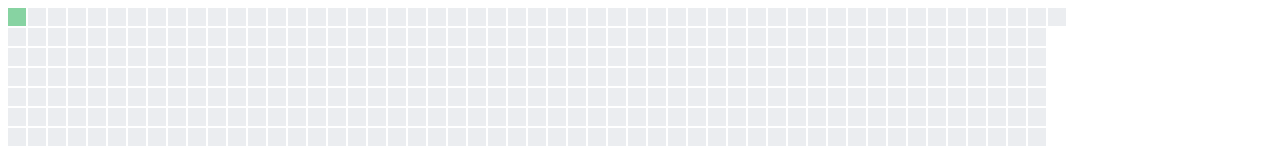
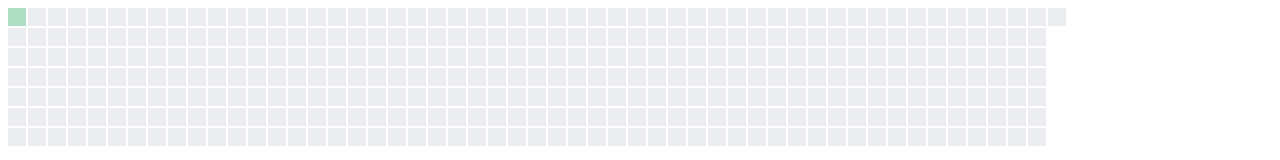
Before and after one commit to yuleicul/what-did-you-do-today, a SvelteKit app: page / in a window 1280 px wide. Shown: the top 160 px of the page. Built offline with nearby package versions, Linux system fonts and the light colour scheme.

Commit message:
Update +page.server.js

```diff
--- a/src/routes/+page.server.js
+++ b/src/routes/+page.server.js
@@ -19,20 +19,16 @@ export function load() {
     svelte: 'vscode-icons:file-type-svelte',
     english: 'icon-park:english',
     dance: 'fxemoji:dancer',
-    bicycle: 'emojione-v1:bicycle'
+    bicycle: 'emojione-v1:bicycle',
+    dumpling: 'fluent-emoji-flat:dumpling'
   };
 
   const eventObject = {
     '1/1/2023': [
       {
-        description: 'Learn Svelte & SvelteKit',
-        icon: iconObject.svelte,
-        type: 'Proactive work'
-      },
-      {
-        description: 'Learn English with TV Shows',
-        icon: iconObject.english,
-        type: 'Reactive work'
+        description: 'Made dumplings',
+        icon: iconObject.dumpling,
+        type: 'L&Y'
       }
     ]
   };
```
